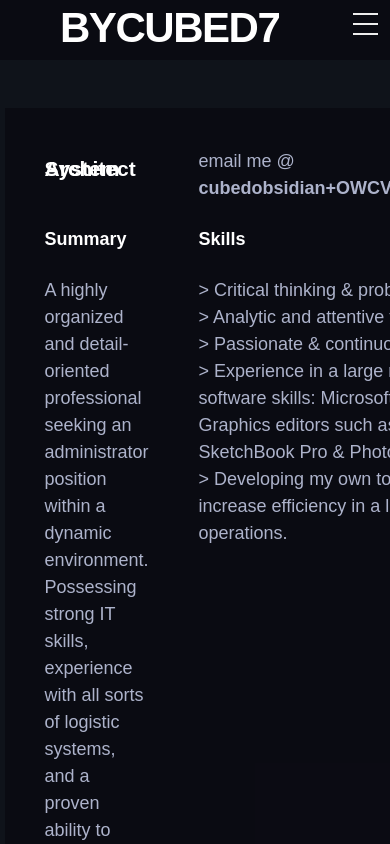
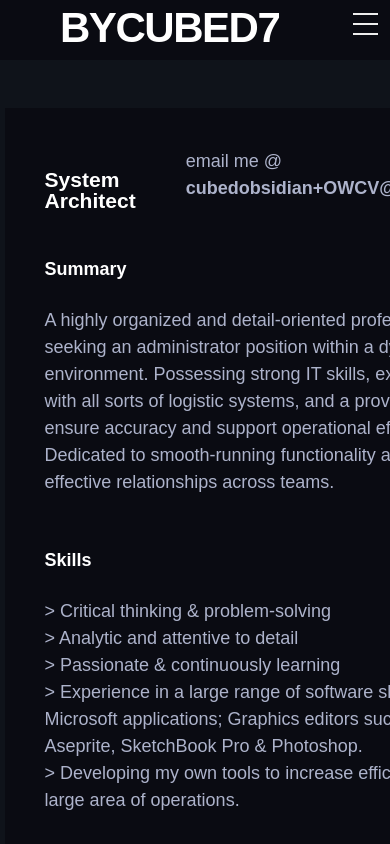
Before and after one commit to ByCubed7sLaptop/ByCubed7sLaptop.github.io, a React (Vite) app: page /it in a window 390 px wide. Shown: the top 844 px of the page. Built offline with nearby package versions, Linux system fonts and the light colour scheme; a web font is replaced by a local one.

Commit message:
Created responsive grid to work in mobile

```diff
--- /dev/null
+++ b/src/components/responsiveGrid.jsx
@@ -0,0 +1,35 @@
+import React, {useEffect, useState} from "react";
+
+export default function ResponsiveGrid({
+    children,
+    gridTemplateAreas,
+    gridTemplateAreasMobile,
+    style,
+    ...rest
+}) {
+    //const isMobile = typeof window !== "undefined" && window.innerWidth < 768;
+    const [isMobile, setIsMobile] = useState(window.innerWidth < 768);
+
+    useEffect(() => {
+        const handleResize = () => {
+            setIsMobile(window.innerWidth < 768);
+        };
+
+        window.addEventListener("resize", handleResize);
+        return () => window.removeEventListener("resize", handleResize);
+    }, []);
+
+    const gridStyle = {
+        display: "grid",
+        gridTemplateAreas: isMobile
+            ? gridTemplateAreasMobile
+            : gridTemplateAreas,
+        ...style
+    };
+
+    return (
+        <div style={gridStyle} {...rest}>
+            {children}
+        </div>
+    );
+}
--- a/src/components/utility.module.css
+++ b/src/components/utility.module.css
@@ -8,4 +8,9 @@
 
 .invisible {
     opacity: 0;
+    width: 1px;
+    height: 1px;
+    max-width: 1px;
+    max-height: 1px;
+    overflow: hidden;
 }
--- a/src/pages/it.jsx
+++ b/src/pages/it.jsx
@@ -8,13 +8,14 @@ import Experience from "../components/experience";
 import BackgroundImage from "../components/backgroundImage";
 import Dots from "../components/dots";
 import Card from "../components/Card";
+import Aes from "../components/aes";
+import ResponsiveGrid from "../components/responsiveGrid";
 
 import {DesktopCapybara, Infected, WizardRogue} from "../data/projects";
 import {Me, Cv, Experiences, Certifications} from "../data/socials";
 
-import Aes from "../components/aes";
-
 import "./it.css";
+import utilityStyles from "../components/utility.module.css";
 
 export default function Index() {
     var entry = Cv.stock;
@@ -29,15 +30,22 @@ export default function Index() {
         <>
             <Article>
                 <Part>
-                    <div
+                    <ResponsiveGrid
+                        gridTemplateAreas={`
+                "header header"
+                "summary skills"
+                "job0 job0"
+                "job1 job1"
+                "cert cert"`}
+                        gridTemplateAreasMobile={`
+            "header header"
+            "summary summary"
+            "skills skills"
+            "job0 job0"
+            "job1 job1"
+            "cert cert"`}
                         style={{
                             display: "grid",
-                            gridTemplateAreas: `
-                    "header header"
-                    "summary skills"
-                    "job0 job0"
-                    "job1 job1"
-                    "cert cert"`,
                             gridTemplateColumns: "1fr 1fr",
                             gap: "50px",
                             backgroundColor: "var(--accent)",
@@ -45,11 +53,11 @@ export default function Index() {
                             rowGap: "0"
                         }}
                     >
-                        <div style={{lineHeight: "0"}}>
+                        <div style={{lineHeight: "1"}}>
                             <h3 style={{gridArea: "summary"}}>{Me.title}</h3>
                         </div>
 
-                        <div id="d">
+                        <div>
                             email me @{" "}
                             <strong>
                                 <Aes
@@ -72,18 +80,10 @@ export default function Index() {
                             {entry.skills.map(function(skill, i) {
                                 return <div>> {skill}</div>;
                             })}
+                            <br />
                         </div>
 
-                        <div
-                            className="invisable"
-                            style={{
-                                width: "1px",
-                                height: "1px",
-                                maxWidth: "1px",
-                                maxHeight: "1px",
-                                overflow: "hidden"
-                            }}
-                        >
+                        <div className={utilityStyles.invisible}>
                             <br />
                             This document provides invaluable guidance for
                             crafting a professional and impactful curriculum
@@ -137,7 +137,7 @@ export default function Index() {
                                 );
                             })}
                         </div>
-                    </div>
+                    </ResponsiveGrid>
                     <small>
                         Feel free to ping me an email if you're interested in
                         learning about my other works!
```
